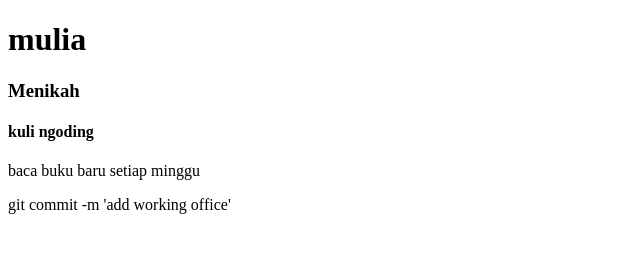
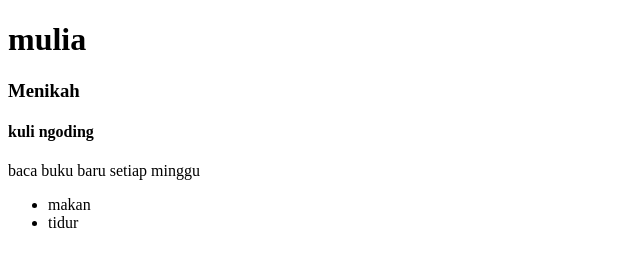
Before and after one commit to mulia007/Front-End-Developer-2022, a plain HTML site: page index.html in a window 1280 px wide. Shown: the whole page, without its empty margins (0-640 px from the left). Drawn offline with Linux system fonts and the light colour scheme.

Commit message:
update hobby

```diff
--- a/index.html
+++ b/index.html
@@ -11,5 +11,10 @@
    <h3>Menikah</h3>
    <h4>kuli ngoding</h4>
    <p>baca buku baru setiap minggu</p>
+   <ul>
+     <li>makan</li>
+     <li>tidur</li>
+
+   </ul>
 </body>
-</html>git commit -m 'add working office'
+</html>
```
